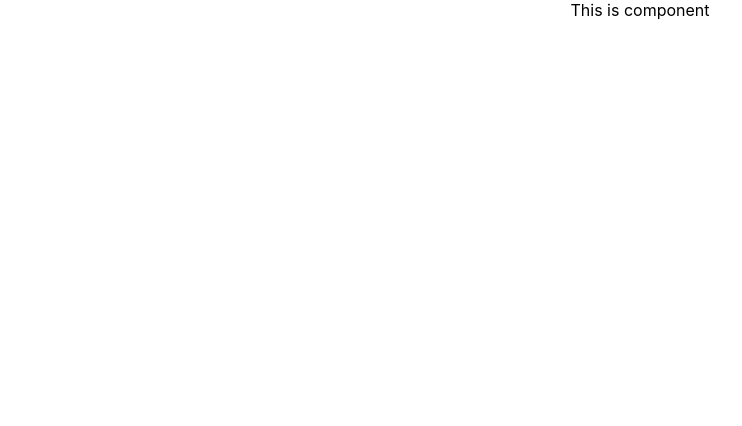
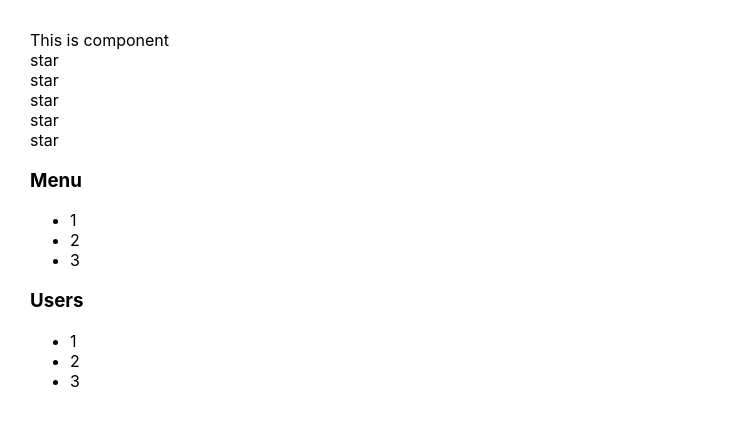
Before and after one commit to regggulus/ReactTS_shit_how_easy, a React (Create React App) app: page / in a window 1280 px wide. Shown: the top 426 px of the page, without its empty margins (0-742 px from the left). Built offline with nearby package versions, Linux system fonts and the light colour scheme.

Commit message:
components Star.tsx

```diff
--- a/src/App.css
+++ b/src/App.css
@@ -1,20 +1,16 @@
 .App {
-    text-align: center;
+    margin: 30px;
+    /*display: flex;*/
+    /*justify-content: center;*/
 }
 
-.App-logo {
+/*.App-logo {
     height: 40vmin;
     pointer-events: none;
-}
-
-@media (prefers-reduced-motion: no-preference) {
-    .App-logo {
-        animation: App-logo-spin infinite 20s linear;
-    }
-}
+}*/
 
 /*#282c34;*/
-.App-header {
+/*.App-header {
     background-color: #414d64;
     min-height: 100vh;
     display: flex;
@@ -23,26 +19,13 @@
     justify-content: center;
     font-size: calc(10px + 2vmin);
     color: white;
-}
+}*/
 
-.header-h3 {
+/*.header-h3 {
     display: flex;
     justify-content: center;
     width: 100vh;
     border: 5px #61dafb solid;
     border-radius: 10px;
     padding: 10px;
-}
-
-.App-link {
-    color: #61dafb;
-}
-
-@keyframes App-logo-spin {
-    from {
-        transform: rotate(0deg);
-    }
-    to {
-        transform: rotate(360deg);
-    }
-}
+}*/
--- a/src/App.tsx
+++ b/src/App.tsx
@@ -6,6 +6,8 @@ function App() {
     return (
         <div className={'App'}>
             This is component
+            <Rating/>
+            <Accordion/>
         </div>
     );
 }
@@ -13,11 +15,35 @@ function App() {
 function Rating() {
     return (
         <div>
-            <div>star</div>
-            <div>star</div>
-            <div>star</div>
-            <div>star</div>
-            <div>star</div>
+           <Star/>
+           <Star/>
+           <Star/>
+           <Star/>
+           <Star/>
+        </div>
+    )
+}
+function Star() {
+    return (
+        <div>star</div>
+    )
+}
+
+function Accordion() {
+    return (
+        <div>
+            <h3>Menu</h3>
+            <ul>
+                <li>1</li>
+                <li>2</li>
+                <li>3</li>
+            </ul>
+            <h3>Users</h3>
+            <ul>
+                <li>1</li>
+                <li>2</li>
+                <li>3</li>
+            </ul>
         </div>
     )
 }
```
